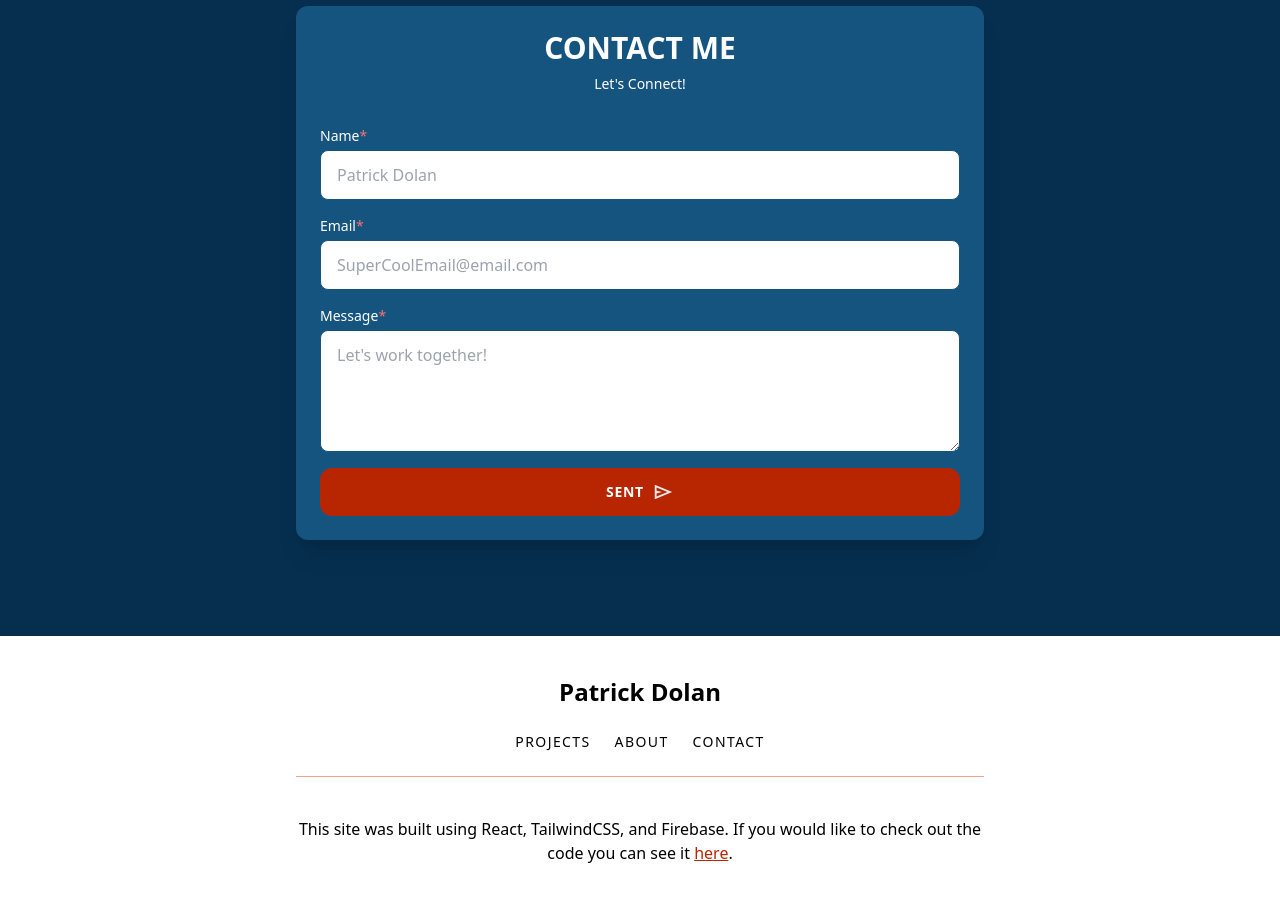
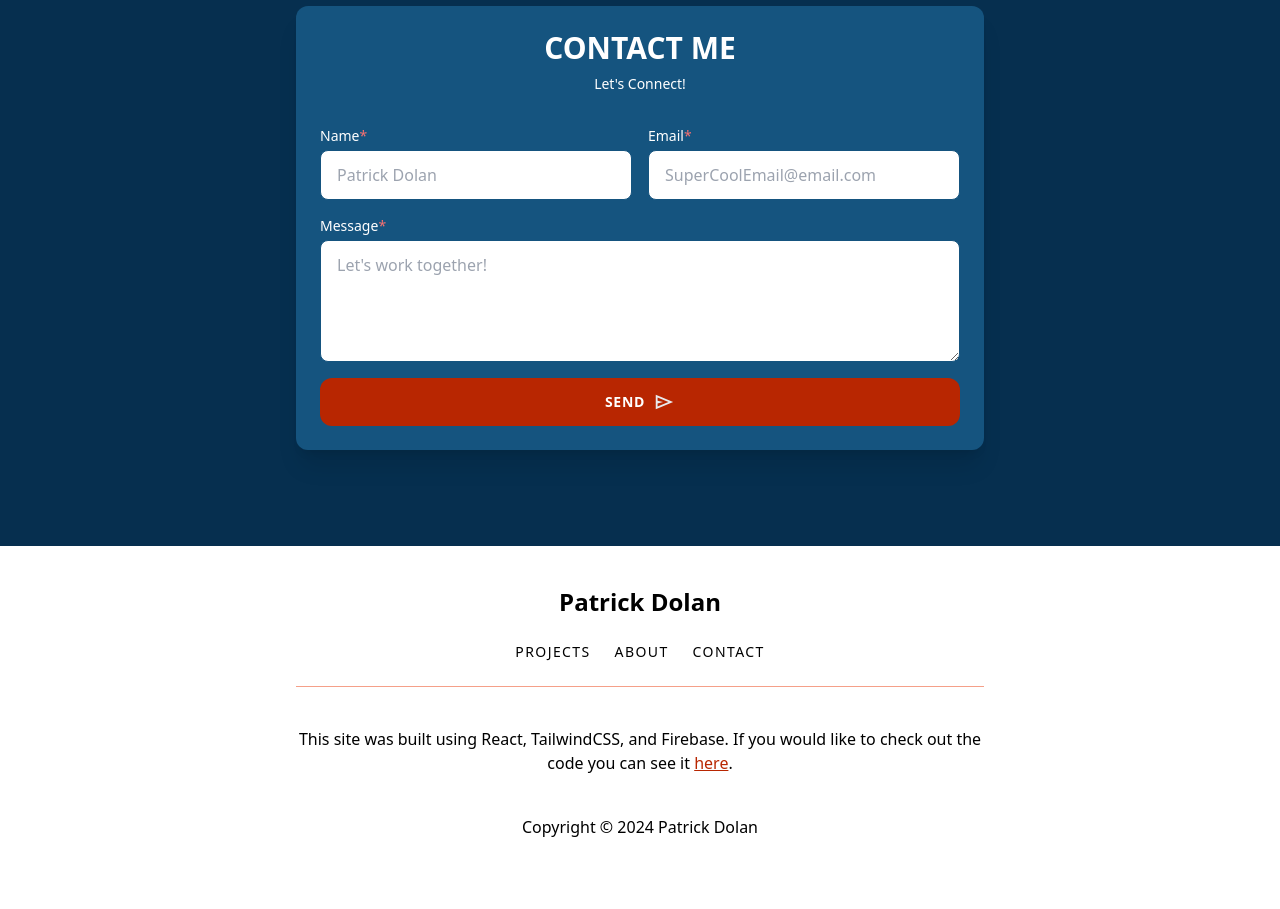
Before and after one commit to Patrick-Dolan/portfolio, a React (Vite) app: page / in a window 1280 px wide. Shown: the part 4000-4909 px from the top of the page. After the commit the page ends 4879 px from the top, so only its background shows below. Built offline with nearby package versions, Linux system fonts and the light colour scheme.

Commit message:
update form styles for tablet screens and fix button text

```diff
--- a/src/components/sections/ContactSection.jsx
+++ b/src/components/sections/ContactSection.jsx
@@ -35,7 +35,7 @@ function ContactSection() {
           <h2 className="text-center text-3xl mb-2 font-bold uppercase">Contact Me</h2>
           <p className="text-center text-sm mb-8">Let&apos;s Connect!</p>
           <form ref={form} onSubmit={sendEmail}>
-            <div className="grid grid-cols-1 gap-y-4 text-black">
+            <div className="grid grid-cols-1 gap-4 text-black md:grid-cols-2">
               <div className="grid grid-cols-1 gap-y-1">
                 <label htmlFor="name" className="block text-sm font-medium text-white">Name<span className="text-red-400">*</span></label>
                 <input
@@ -58,7 +58,7 @@ function ContactSection() {
                   required
                 />
               </div>
-              <div className="grid grid-cols-1 gap-y-1">
+              <div className="grid grid-cols-1 gap-y-1 md:col-span-2">
                 <label htmlFor="message" className="block text-sm font-medium text-white">Message<span className="text-red-400">*</span></label>
                 <textarea
                   id="message"
@@ -69,9 +69,14 @@ function ContactSection() {
                   required
                 />
               </div>
-              {emailStatus.error && <p className="text-red-400 text-sm">{emailStatus.errorMessage}</p>}
-              {emailStatus.success && <p className="text-green-400 text-sm">{emailStatus.successMessage}</p>}
-              <Button text={emailStatus.sending ? "Sending..." : "Sent"} type="submit" icon={emailStatus.sending ? <ProgressIcon /> : <SendIcon />} />
+              {emailStatus.error && <p className="text-red-400 text-sm md:col-span-2">{emailStatus.errorMessage}</p>}
+              {emailStatus.success && <p className="text-green-400 text-sm md:col-span-2">{emailStatus.successMessage}</p>}
+              <Button
+                text={emailStatus.sending ? "Sending..." : "Send"}
+                type="submit"
+                icon={emailStatus.sending ? <ProgressIcon /> : <SendIcon />}
+                className="md:col-span-2"
+              />
             </div>
           </form>
         </div>
```
